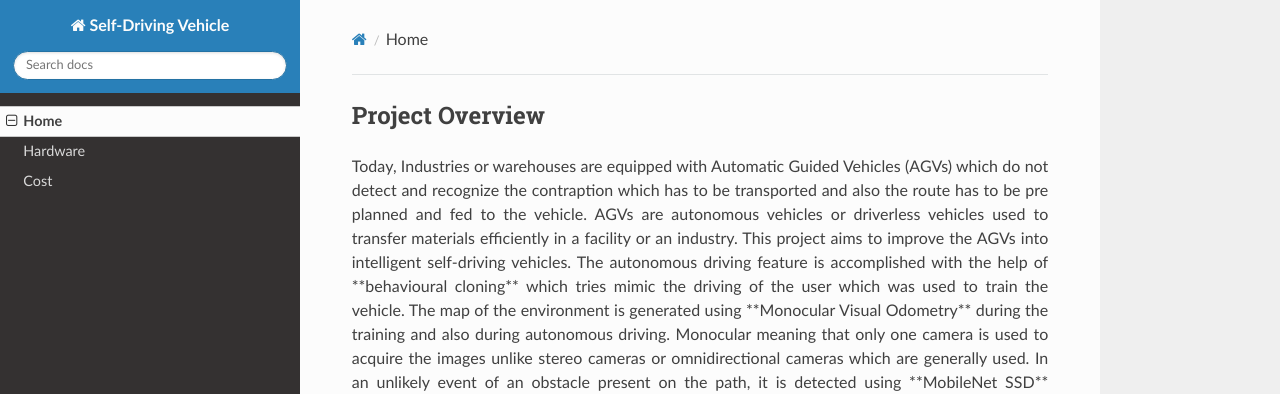
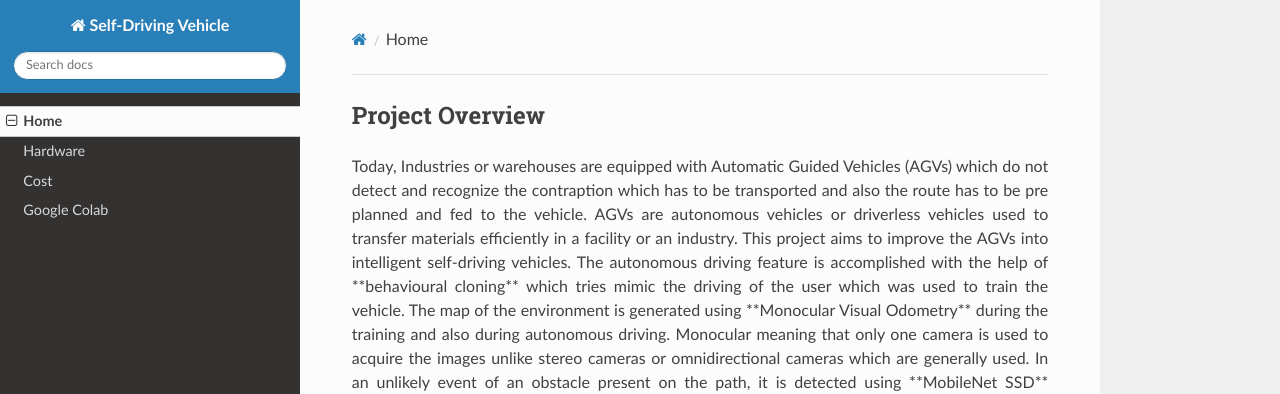
Before and after one commit to vsg-vsg/vsg-vsg.github.io, an MkDocs documentation site: the page built from docs/index.md, in a window 1280 px wide. Shown: the top 394 px of the page. Built offline with MkDocs 1.6.1, drawn with Linux system fonts in a browser that asks for light colours; nearby versions of some CDN libraries.

Commit message:
Add files via upload

```diff
--- a/mkdocs.yml
+++ b/mkdocs.yml
@@ -3,6 +3,7 @@ nav:
 - Home: index.md
 - Hardware: about.md
 - Cost: cost.md
+- Google Colab: googlecolab.md
 
 markdown_extensions:
 - pymdownx.tasklist
```
